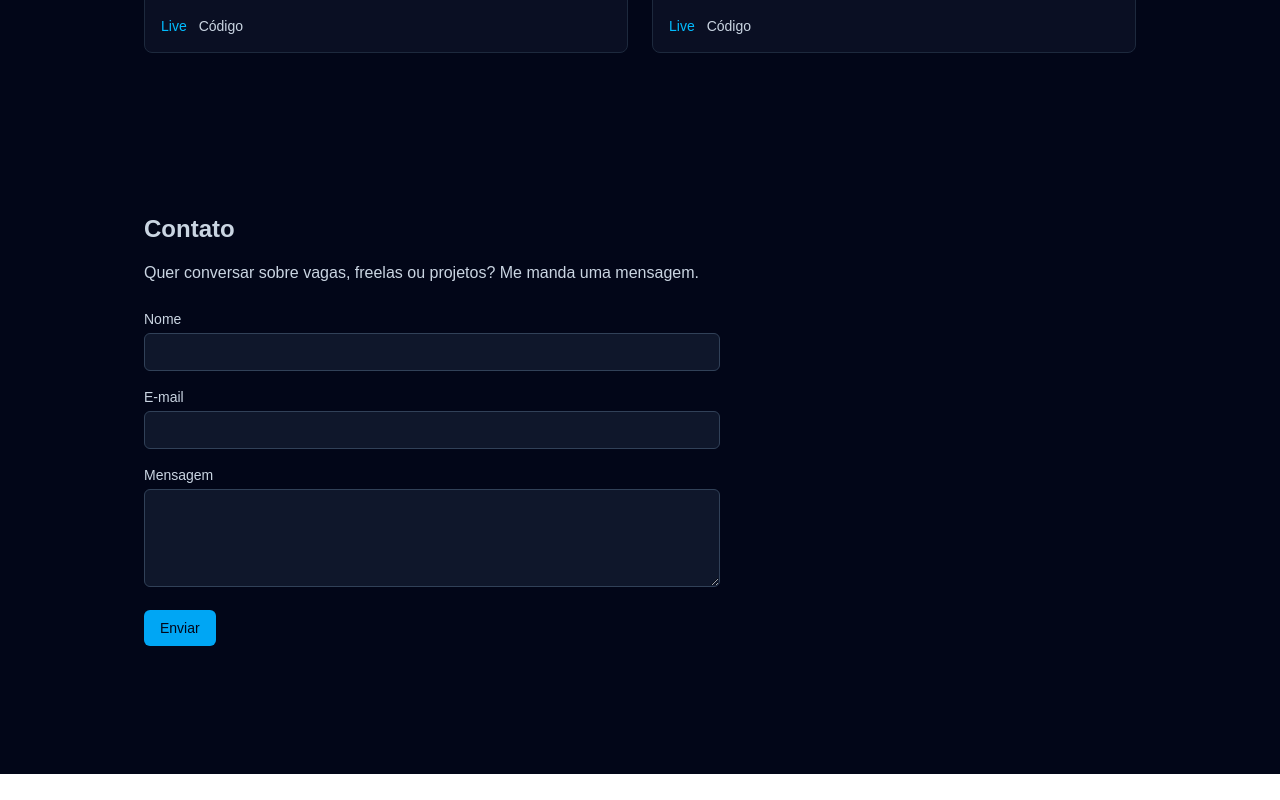
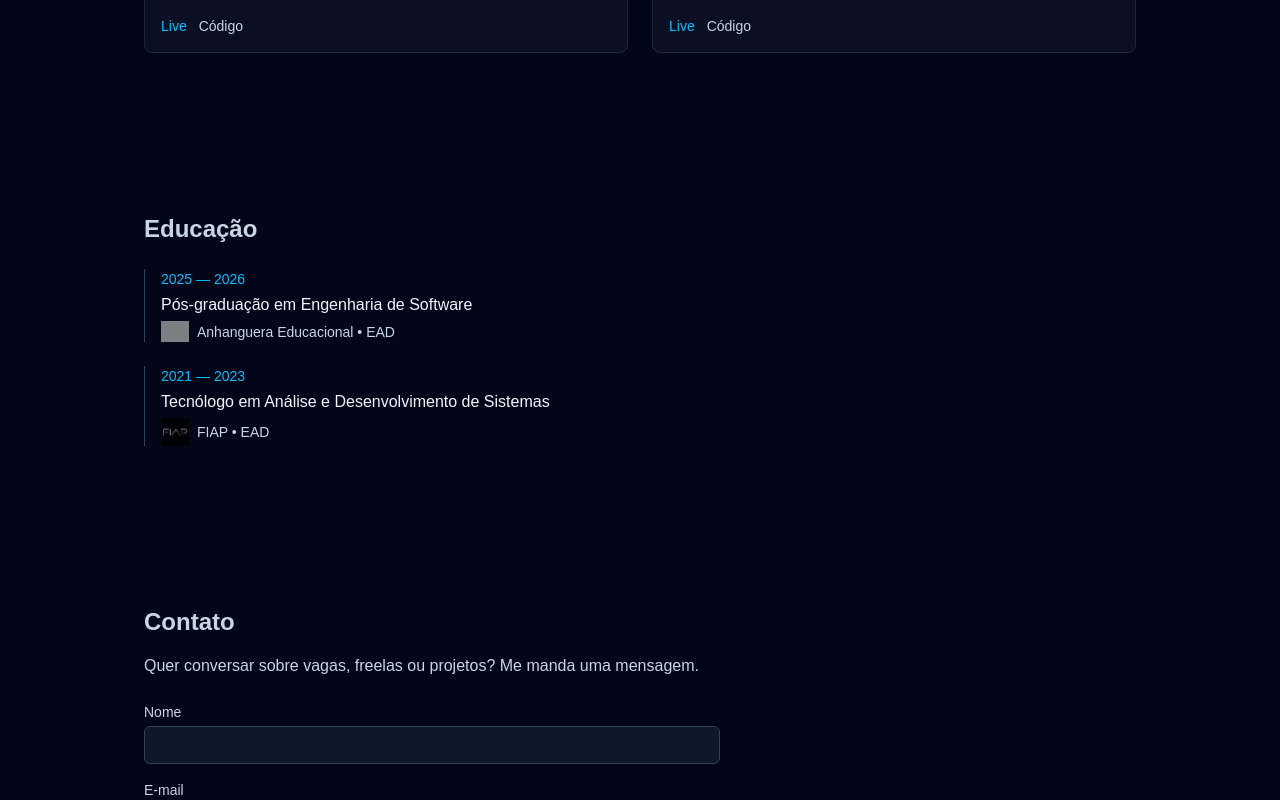
Before and after one commit to ManzanoW/my-portfolio, a Next.js app: page / in a window 1280 px wide. Shown: the part 1660-2460 px from the top of the page. Before the commit the page ends 2434 px from the top, so only its background shows below. Built offline with nearby package versions, Linux system fonts and the light colour scheme; grey boxes are pictures that could not be loaded.

Commit message:
added education section

```diff
--- /dev/null
+++ b/app/data/education.ts
@@ -0,0 +1,16 @@
+export const education = [
+    {
+        institution: 'Anhanguera Educacional',
+        degree: 'Pós-graduação em Engenharia de Software',
+        period: '2025 — 2026',
+        city: 'EAD',
+        logo: '/anhanguera.ico',
+    },
+    {
+        institution: 'FIAP',
+        degree: 'Tecnólogo em Análise e Desenvolvimento de Sistemas',
+        period: '2021 — 2023',
+        city: 'EAD',
+        logo: '/fiap-logo.png',
+    },
+]
--- /dev/null
+++ b/app/education/Education.tsx
@@ -0,0 +1,39 @@
+import Image from 'next/image'
+import { education } from '../data/education'
+
+export function Education() {
+    return (
+        <div>
+            <h2 className='mb-6 text-2xl font-semibold'>Educação</h2>
+            <div className='space-y-6'>
+                {education.map((item) => (
+                    <div
+                        key={item.degree + item.institution}
+                        className='border-l border-slate-700 pl-4'
+                    >
+                        <p className='text-sm text-sky-400'>{item.period}</p>
+
+                        <p className='mt-1 text-base font-medium text-slate-100'>
+                            {item.degree}
+                        </p>
+
+                        <div className='mt-1 flex items-center gap-2 text-sm text-slate-300'>
+                            {item.logo && (
+                                <Image
+                                    src={item.logo}
+                                    alt={`Logo ${item.institution}`}
+                                    width={28}
+                                    height={28}
+                                    className='object-contain opacity-80'
+                                />
+                            )}
+                            <span>
+                                {item.institution} • {item.city}
+                            </span>
+                        </div>
+                    </div>
+                ))}
+            </div>
+        </div>
+    )
+}
--- a/app/header/header.tsx
+++ b/app/header/header.tsx
@@ -7,6 +7,7 @@ const sections = [
     { id: 'about', label: 'Sobre' },
     { id: 'skills', label: 'Skills' },
     { id: 'projects', label: 'Projetos' },
+    { id: 'education', label: 'Educação' },
     { id: 'contact', label: 'Contato' },
 ]
 
--- a/app/hero/hero.tsx
+++ b/app/hero/hero.tsx
@@ -43,7 +43,7 @@ export function Hero() {
                 {/* COLUNA IMAGEM */}
                 <div className='flex flex-1 justify-center max-[768px]:hidden md:justify-end'>
                     <div className='relative h-64 w-64 md:h-80 md:w-80'>
-                        <div className='absolute inset-0 rounded-full bg-gradient-to-tr from-sky-500 via-purple-500 to-amber-400 opacity-70 blur-2xl' />
+                        <div className='absolute inset-0 rounded-full bg-linear-to-tr from-sky-500 via-purple-500 to-amber-400 opacity-70 blur-2xl' />
                         <Image
                             src='/me-nobg.png'
                             alt='Foto de João Vytor, desenvolvedor'
--- a/app/page.tsx
+++ b/app/page.tsx
@@ -1,15 +1,16 @@
 'use client'
 
-import { Header } from './header/header'
-import { Hero } from './hero/hero'
-import { About } from './about/about'
-import { Skills } from './skills/skills'
-import { Projects } from './projects/projects'
-import { Contact } from './contact/contact'
+import { Header } from './header/Header'
+import { Hero } from './hero/Hero'
+import { About } from './about/About'
+import { Skills } from './skills/Skills'
+import { Projects } from './projects/Projects'
+import { Contact } from './contact/Contact'
+import { Education } from './education/Education'
 
 export default function Home() {
     return (
-        <div className='bg-slate-950 text-slate-300 no'>
+        <div className='no bg-slate-950 text-slate-300'>
             <Header />
             <main className='no-scrollbar mx-auto max-w-5xl px-4'>
                 <section id='home' className='flex min-h-screen items-center'>
@@ -24,6 +25,9 @@ export default function Home() {
                 <section id='projects' className='py-20'>
                     <Projects />
                 </section>
+                <section id='education' className='py-20'>
+                    <Education />
+                </section>
                 <section id='contact' className='py-20 pb-32'>
                     <Contact />
                 </section>
```
Also changed, not shown: public/fiap-logo.png (added), 1 other file (tests, documents, lock files or other folders).
